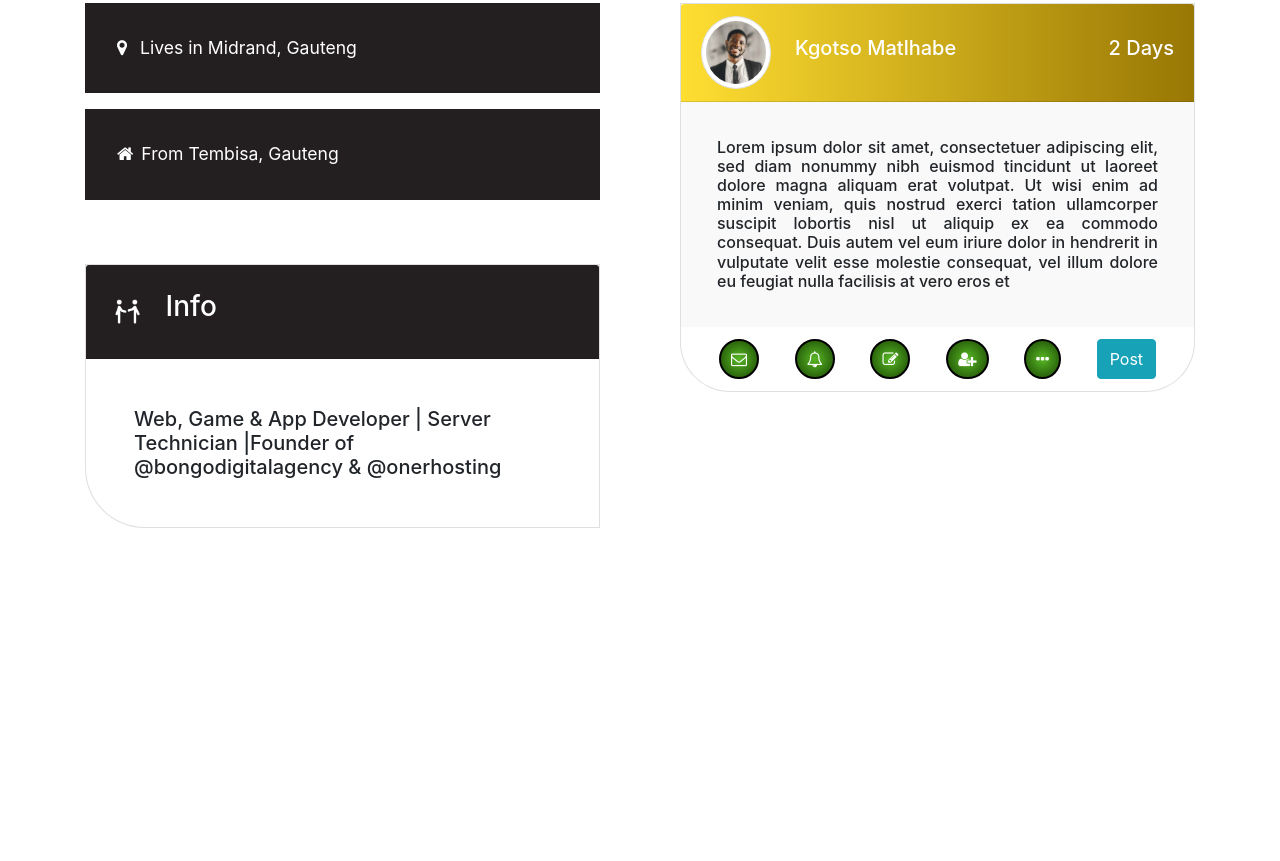
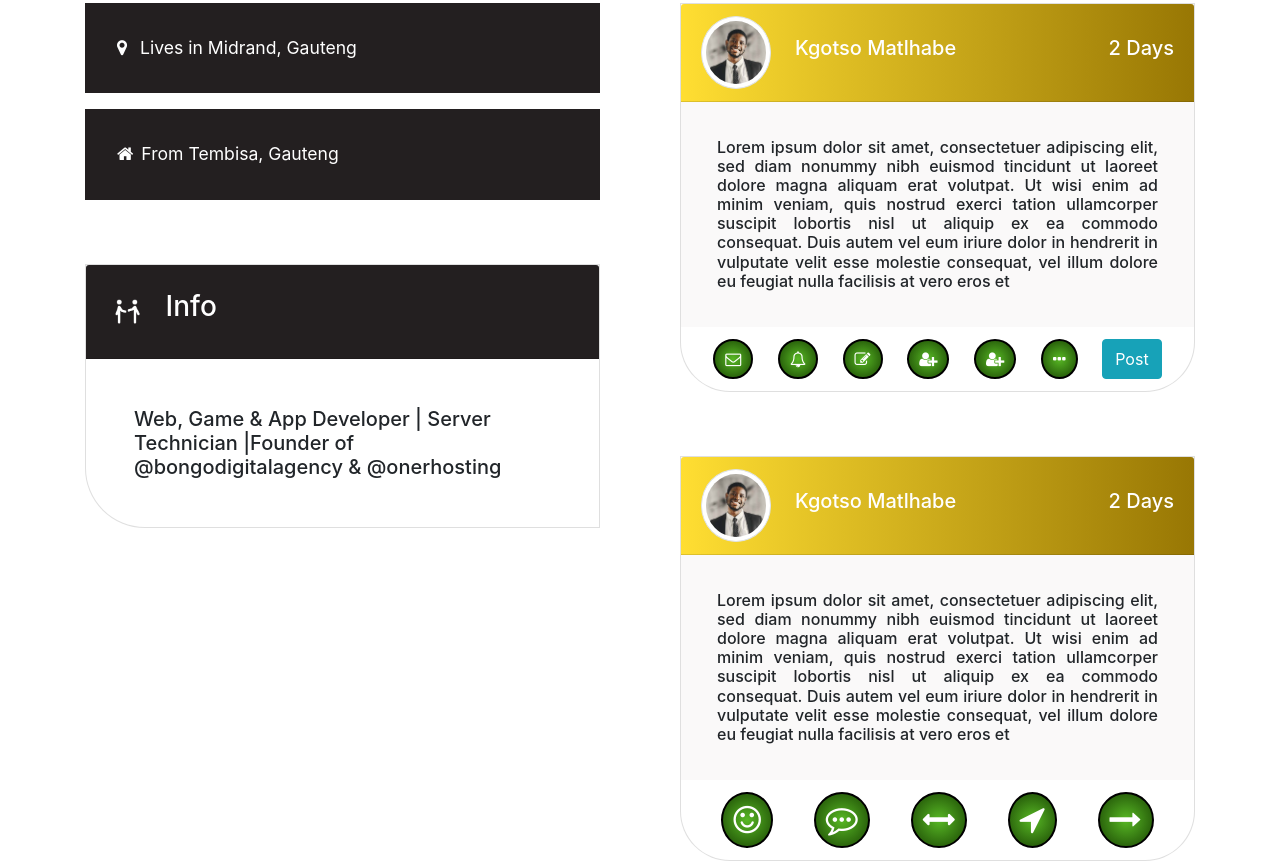
Before and after one commit to rjrajshinde/CoinVest---Front-end-Design, a plain HTML site: page index.html in a window 1280 px wide. Shown: the part 1247-2108 px from the top of the page. Before the commit the page ends 1775 px from the top, so only its background shows below. Drawn offline with nearby package versions, Linux system fonts and the light colour scheme.

Commit message:
icon change

```diff
--- a/index.html
+++ b/index.html
@@ -198,8 +198,57 @@
                 aria-hidden="true"
               ></i>
               <i class="fa fa-user-plus text-white" aria-hidden="true"></i>
+              <i class="fa fa-user-plus text-white" aria-hidden="true"></i>
               <i class="fa fa-ellipsis-h text-white" aria-hidden="true"></i>
               <button class="btn btn-info">Post</button>
+            </div>
+          </div>
+        </div>
+        <div class="goldCardOne">
+          <div class="card text-center">
+            <div
+              class="card-header d-flex align-items-center justify-content-between"
+            >
+              <div class="d-flex align-items-center">
+                <div class="rounded float-left mr-4">
+                  <img
+                    src="./images/ManInSuite.png"
+                    alt=""
+                    width="70"
+                    class="img-fluid rounded-circle img-thumbnail"
+                  />
+                </div>
+                <span class="h5">Kgotso Matlhabe</span>
+              </div>
+              <span class="h5">2 Days</span>
+            </div>
+            <div class="card-body">
+              <!-- <h5 class="card-title">Special title treatment</h5> -->
+              <p class="card-text text-justify h6 p-3">
+                Lorem ipsum dolor sit amet, consectetuer adipiscing elit, sed
+                diam nonummy nibh euismod tincidunt ut laoreet dolore magna
+                aliquam erat volutpat. Ut wisi enim ad minim veniam, quis
+                nostrud exerci tation ullamcorper suscipit lobortis nisl ut
+                aliquip ex ea commodo consequat. Duis autem vel eum iriure dolor
+                in hendrerit in vulputate velit esse molestie consequat, vel
+                illum dolore eu feugiat nulla facilisis at vero eros et
+              </p>
+            </div>
+            <div class="card-footer bg-transparent">
+              <i class="fa fa-smile-o text-white fa-2x" aria-hidden="true"></i
+              ><i
+                class="fa fa-commenting-o text-white fa-2x"
+                aria-hidden="true"
+              ></i>
+              <i class="fa fa-arrows-h text-white fa-2x" aria-hidden="true"></i>
+              <i
+                class="fa fa-location-arrow text-white fa-2x"
+                aria-hidden="true"
+              ></i>
+              <i
+                class="fa fa-long-arrow-right text-white fa-2x"
+                aria-hidden="true"
+              ></i>
             </div>
           </div>
         </div>
--- a/style.css
+++ b/style.css
@@ -179,6 +179,12 @@
   color: #fff;
 }
 
+.goldCardsDiv {
+  display: flex;
+  flex-direction: column;
+  gap: 4rem;
+}
+
 .goldCardsDiv .card-header {
   background: rgba(255, 222, 50, 1);
   background: linear-gradient(
@@ -213,7 +219,6 @@
   );
   border: 2px solid #000;
   border-radius: 50%;
-
   padding: 10px;
 }
 
```
